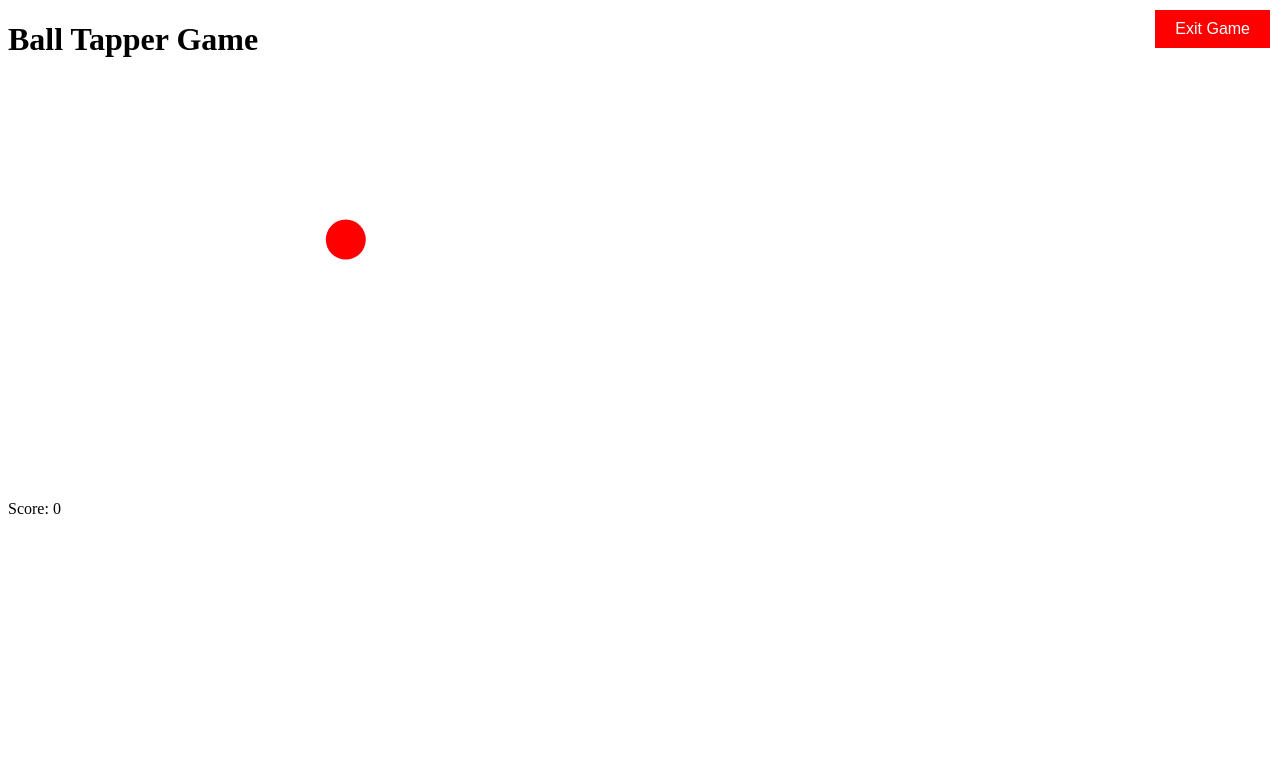
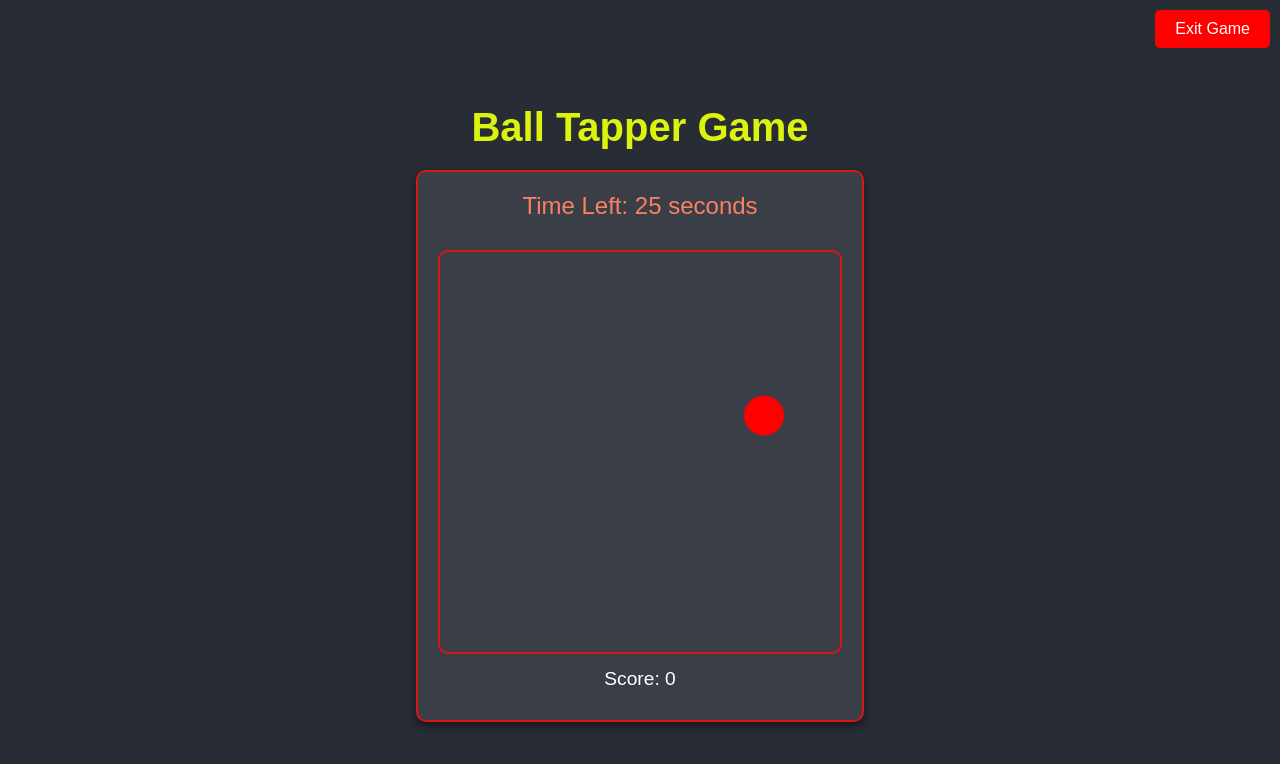
Before and after one commit to Orangeblued/gamestation, a website: page public/ball-tapper.html in a window 1280 px wide. Drawn offline with Linux system fonts and the light colour scheme.

Commit message:
Update ball-tapper.html

```diff
--- a/public/ball-tapper.html
+++ b/public/ball-tapper.html
@@ -5,7 +5,22 @@
     <meta name="viewport" content="width=device-width, initial-scale=1.0">
     <title>Ball Tapper Game</title>
     <style>
-        /* Basic styling for the exit button */
+        body {
+            font-family: Arial, sans-serif;
+            background-color: #282c34;
+            color: #ffffff;
+            display: flex;
+            flex-direction: column;
+            align-items: center;
+            justify-content: center;
+            height: 100vh;
+            margin: 0;
+        }
+        h1 {
+            color: #dcf30d;
+            font-size: 2.5rem;
+            margin-bottom: 20px;
+        }
         #exit-btn {
             position: absolute;
             top: 10px;
@@ -16,42 +31,96 @@
             border: none;
             cursor: pointer;
             font-size: 16px;
+            border-radius: 5px;
+            transition: background-color 0.3s;
+        }
+        #exit-btn:hover {
+            background-color: darkred;
+        }
+        .game-container {
+            border: 2px solid #db1414;
+            border-radius: 10px;
+            padding: 20px;
+            text-align: center;
+            background-color: #3a3f47;
+            box-shadow: 0 4px 8px rgba(0, 0, 0, 0.5);
+        }
+        canvas {
+            border: 2px solid #db1414;
+            border-radius: 10px;
+            margin-top: 20px;
+        }
+        p {
+            font-size: 1.2rem;
+            margin: 10px 0;
+        }
+        .timer {
+            font-size: 1.5rem;
+            color: #fb8061; /* Timer color */
+            margin-bottom: 10px;
         }
     </style>
 </head>
 <body>
     <h1>Ball Tapper Game</h1>
-    <p></p>
 
     <!-- Add the Exit button -->
     <button id="exit-btn" onclick="exitGame()">Exit Game</button>
 
+    <div class="game-container">
+        <div class="timer">Time Left: <span id="timer">30</span> seconds</div>
         <canvas id="ballTapper" width="400" height="400"></canvas>
         <p>Score: <span id="score">0</span></p>
+    </div>
+
     <script>
         const canvas = document.getElementById("ballTapper");
         const ctx = canvas.getContext("2d");
         let score = 0;
+        let timeLeft = 30; // Game duration in seconds
+        let timerId;
+        let ball = { x: 0, y: 0, radius: 20 };
 
+        // Function to draw the ball at a random position
         function drawBall() {
-        const x = Math.random() * 400;
-        const y = Math.random() * 400;
-        ctx.clearRect(0, 0, 400, 400);
+            ball.x = Math.random() * (canvas.width - ball.radius * 2) + ball.radius;
+            ball.y = Math.random() * (canvas.height - ball.radius * 2) + ball.radius;
+
+            ctx.clearRect(0, 0, canvas.width, canvas.height);
             ctx.beginPath();
-        ctx.arc(x, y, 20, 0, Math.PI * 2);
+            ctx.arc(ball.x, ball.y, ball.radius, 0, Math.PI * 2);
             ctx.fillStyle = "red";
             ctx.fill();
         }
 
-      canvas.addEventListener("click", () => {
+        // Function to start the timer
+        function startTimer() {
+            timerId = setInterval(() => {
+                if (timeLeft > 0) {
+                    timeLeft--;
+                    document.getElementById("timer").textContent = timeLeft;
+                } else {
+                    clearInterval(timerId);
+                    alert(`Time's up! Your final score is ${score}`);
+                    canvas.style.pointerEvents = "none"; // Disable clicking on the canvas
+                }
+            }, 1000);
+        }
+
+        // Add click event listener to the canvas
+        canvas.addEventListener("click", (event) => {
+            const dist = Math.sqrt((event.offsetX - ball.x) ** 2 + (event.offsetY - ball.y) ** 2);
+            if (dist < ball.radius) {
                 score++;
                 document.getElementById("score").textContent = score;
+                drawBall(); // Move the ball when tapped
+            }
         });
 
-      setInterval(drawBall, 1000);
-    </script>
+        // Start the game
+        startTimer();
+        setInterval(drawBall, 1000); // Move the ball every second
 
-    <script>
         function exitGame() {
             // Redirect to the Game Station homepage (index.html)
             window.location.href = "index.html";
```
Lines whose indentation alone changed are shown as unchanged.
